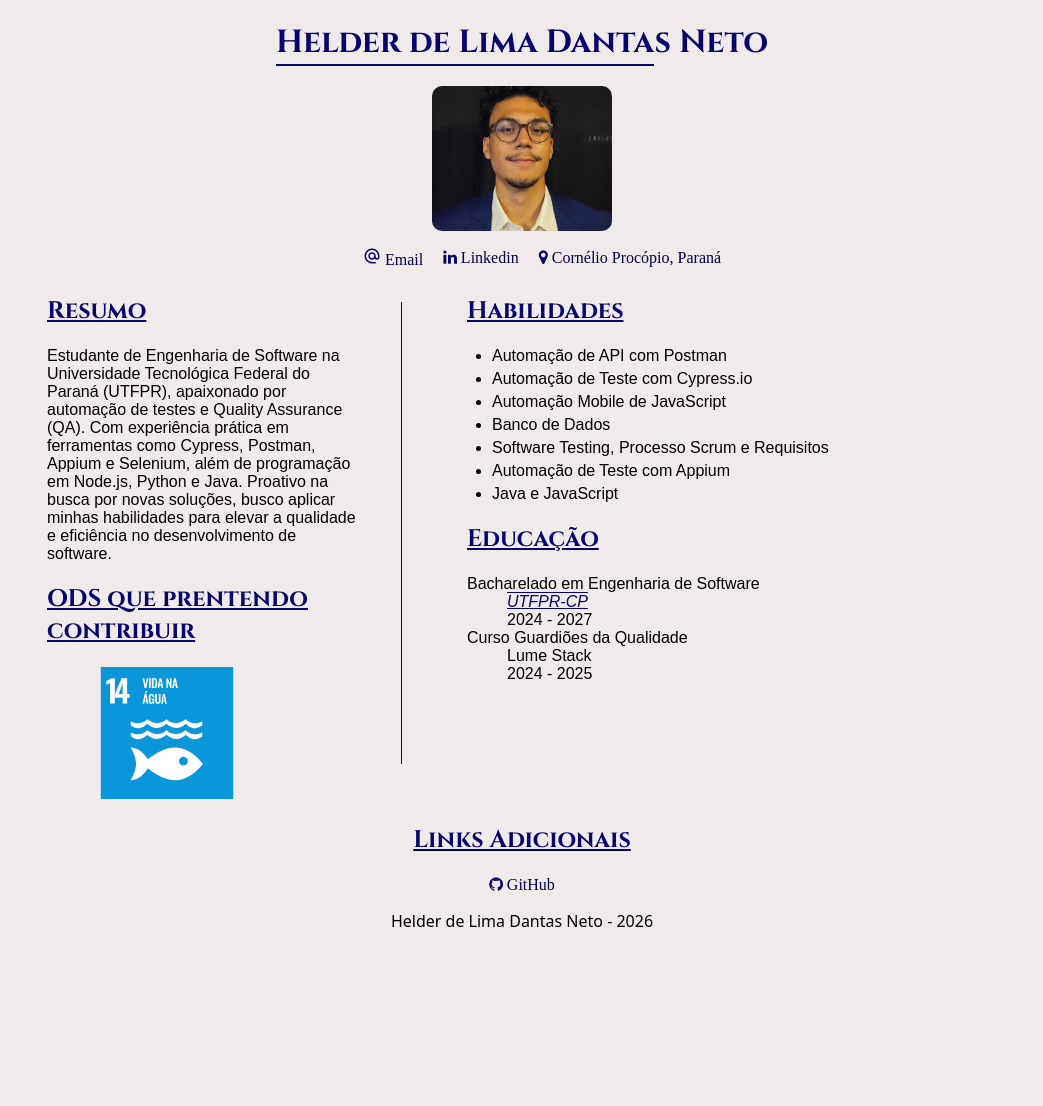
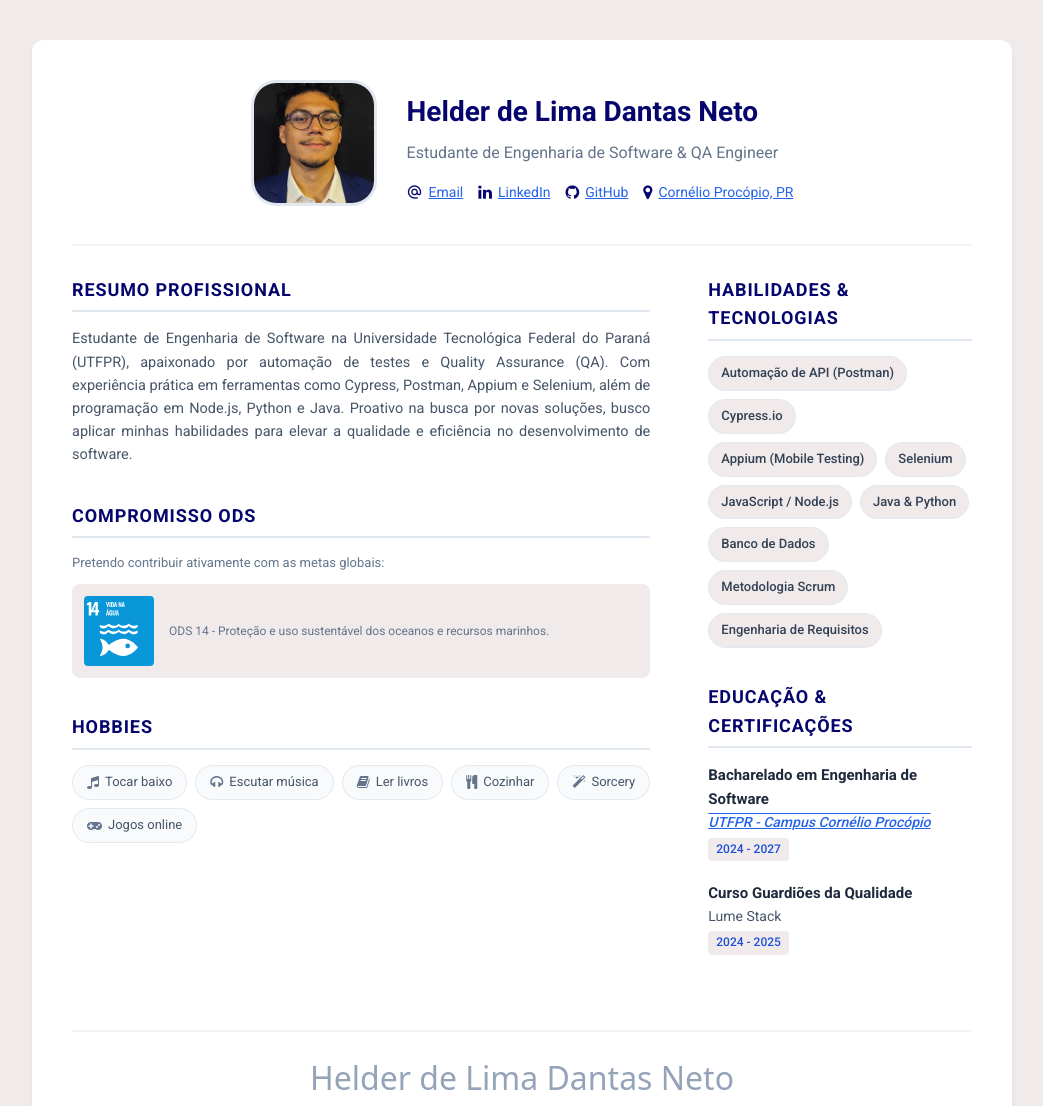
Before and after one commit to helder639/helder639.github.io, a plain HTML site: page index.html in a window 1280 px wide. Shown: the top 1106 px of the page, without its empty margins (118-1161 px from the left). Before the commit the page ends 948 px from the top, so only its background shows below. Drawn offline with nearby package versions, Linux system fonts and the light colour scheme; a web font is replaced by a local one.

Commit message:
finalizando curriculo online

```diff
--- a/index.html
+++ b/index.html
@@ -1,75 +1,105 @@
 <!DOCTYPE html>
 <html lang="pt-br">
+
 <head>
     <meta charset="UTF-8">
     <meta name="viewport" content="width=device-width, initial-scale=1">
     <link rel="stylesheet" href="https://fonts.googleapis.com/icon?family=Material+Icons+Outlined">
-    <link rel="stylesheet" href="https://fonts.googleapis.com/icon?family=Material+Symbols+Outlined">
     <link rel="stylesheet" href="https://cdnjs.cloudflare.com/ajax/libs/font-awesome/4.7.0/css/font-awesome.min.css">
     <link rel="stylesheet" href="style.css">
     <link rel="preconnect" href="https://fonts.googleapis.com">
     <link rel="preconnect" href="https://fonts.gstatic.com" crossorigin>
-    <link href="https://fonts.googleapis.com/css2?family=Bitcount+Grid+Double:wght@100..900&family=Cinzel:wght@400..900&family=Libre+Barcode+EAN13+Text&display=swap" rel="stylesheet">
+    <link href="https://fonts.googleapis.com/css2?family=Libre+Barcode+EAN13+Text&family=Roboto:wght@300;400;500;700&display=swap" rel="stylesheet">
     <title>Currículo - Helder de Lima Dantas Neto</title>
 </head>
 
 <body>
-    <header>
-        <h1><span>Helder de Lima Danta</span>s Neto</h1>
-    </header>
-    <figure id="foto1">
-        <img src="figs/Perfil.jpeg" id="Perfil" alt="Foto de perfil">
-    </figure>
+    <div class="resume-wrapper">
+        <header class="header-container">
+            <div class="header-foto">
+                <img src="figs/Perfil.jpeg" id="Perfil" alt="Foto de perfil Helder">
+            </div>
+            <div class="header-dados">
+                <h1>Helder de Lima Dantas Neto</h1>
+                <p class="subtitulo">Estudante de Engenharia de Software & QA Engineer</p>
                 <nav>
                     <ul id="Contato">
-            <li><i class="material-icons-outlined" style="font-size: 18px; " >alternate_email</i> <a href="mailto:neto0309@hotmail.com"> Email</a></li>
-            <li><i class="fa fa-linkedin"></i><a href="https://www.linkedin.com/in/helder-neto-qaengineer/" target="_blank"> Linkedin</a></li>
-            <li><i class="fa fa-map-marker"></i> <a href="https://www.google.com/maps/place/Cornélio+Procópio,+PR/@-23.1825676,-50.6521999,14z/data=!4m6!3m5!1s0x94eadf17b06e81af:0xc38f2f9ebf143f8a!8m2!3d-23.1853407!4d-50.648509!16s%2Fg%2F11bxfxhz1r?entry=ttu&g_ep=EgoyMDI2MDMyMi4wIKXMDSoASAFQAw%3D%3D" target="_blank" title="Localização"> Cornélio Procópio, Paraná</a></li>
+                        <li><i class="material-icons-outlined">alternate_email</i> <a href="mailto:neto0309@hotmail.com">Email</a></li>
+                        <li><i class="fa fa-linkedin"></i> <a href="https://www.linkedin.com/in/helder-neto-qaengineer/" target="_blank">LinkedIn</a></li>
+                        <li><i class="fa fa-github"></i> <a href="https://github.com/helder639" target="_blank">GitHub</a></li>
+                        <li><i class="fa fa-map-marker"></i> <a href="http://maps.google.com/?q=Cornélio+Procópio,+Paraná" target="_blank">Cornélio Procópio, PR</a></li>
                     </ul>
                 </nav>
+            </div>
+        </header>
 
-    <section class="container">
-        <div class="coluna-esquerda">
-            <h2>Resumo</h2>
-            <p class="texto">Estudante de Engenharia de Software na Universidade Tecnológica Federal do Paraná (UTFPR), apaixonado por automação de testes e Quality Assurance (QA).
-                Com experiência prática em ferramentas como Cypress, Postman, Appium e Selenium, além de programação em Node.js, Python e Java.
-                Proativo na busca por novas soluções, busco aplicar minhas habilidades para elevar a qualidade e eficiência no desenvolvimento de software.</p>
+        <main class="container">
+            <section class="coluna-esquerda">
+                <div class="secao">
+                    <h2>Resumo Profissional</h2>
+                    <p class="texto">Estudante de Engenharia de Software na Universidade Tecnológica Federal do Paraná (UTFPR), apaixonado por automação de testes e Quality Assurance (QA). Com experiência prática em ferramentas como Cypress, Postman, Appium e Selenium, além de programação em Node.js, Python e Java. Proativo na busca por novas soluções, busco aplicar minhas habilidades para elevar a qualidade e eficiência no desenvolvimento de software.</p>
+                </div>
 
-            <h2>ODS que prentendo contribuir</h2>
-            <figure>
-                <img src="figs/SDG-14.svg" id="ODS14" alt="ODS 14 - Vida na Água" width="300" height="200">
+                <div class="secao">
+                    <h2>Compromisso ODS</h2>
+                    <p class="texto-sub">Pretendo contribuir ativamente com as metas globais:</p>
+                    <figure id="container-ods">
+                        <img src="figs/SDG-14.svg" id="ODS14" alt="ODS 14 - Vida na Água" width="140" height="115">
+                        <figcaption>ODS 14 - Proteção e uso sustentável dos oceanos e recursos marinhos.</figcaption>
                     </figure>
                 </div>
-        <div class="coluna-direita">
-            <h2>Habilidades</h2>
-            <ul class="texto" id="lista">
-                <li>Automação de API com Postman</li>
-                <li>Automação de Teste com Cypress.io</li>
-                <li>Automação Mobile de JavaScript</li>
-                <li>Banco de Dados</li>
-                <li>Software Testing, Processo Scrum e Requisitos</li>
-                <li>Automação de Teste com Appium</li>
-                <li>Java e JavaScript</li>
-            </ul>
-            <h2>Educação</h2>
-            <dl class="texto">
-                <dt>Bacharelado em Engenharia de Software</dt>
-                <dd><a href="https://www.utfpr.edu.br/campus/cornelioprocopio" target="_blank">UTFPR-CP</a></dd>
-                <dd>2024 - 2027</dd>
-                <dt>Curso Guardiões da Qualidade</dt>
-                <dd>Lume Stack</dd>
-                <dd>2024 - 2025</dd>
-            </dl>
+
+                <div class="secao">
+                    <h2>Hobbies</h2>
+                    <div class="hobbies-container">
+                        <span class="hobby-item"><i class="fa fa-music"></i> Tocar baixo</span>
+                        <span class="hobby-item"><i class="fa fa-headphones"></i> Escutar música</span>
+                        <span class="hobby-item"><i class="fa fa-book"></i> Ler livros</span>
+                        <span class="hobby-item"><i class="fa fa-cutlery"></i> Cozinhar</span>
+                        <span class="hobby-item"><i class="fa fa-magic"></i> Sorcery</span>
+                        <span class="hobby-item"><i class="fa fa-gamepad"></i> Jogos online</span>
+                    </div>
                 </div>
             </section>
-        <br><br>
-        <h2 class="final">Links Adicionais</h2>
-        <ul class="final">
-            <li><i class="fa fa-github"></i> <a href="https://github.com/helder639" target="_blank">GitHub</a></li>
-        </ul>
 
-    <footer class="final">
-        <p>Helder de Lima Dantas Neto - 2026</p>
+            <section class="coluna-direita">
+                <div class="secao">
+                    <h2>Habilidades & Tecnologias</h2>
+                    <div class="skills-grid">
+                        <span class="skill-tag">Automação de API (Postman)</span>
+                        <span class="skill-tag">Cypress.io</span>
+                        <span class="skill-tag">Appium (Mobile Testing)</span>
+                        <span class="skill-tag">Selenium</span>
+                        <span class="skill-tag">JavaScript / Node.js</span>
+                        <span class="skill-tag">Java & Python</span>
+                        <span class="skill-tag">Banco de Dados</span>
+                        <span class="skill-tag">Metodologia Scrum</span>
+                        <span class="skill-tag">Engenharia de Requisitos</span>
+                    </div>
+                </div>
+
+                <div class="secao">
+                    <h2>Educação & Certificações</h2>
+                    <div class="timeline">
+                        <div class="timeline-item">
+                            <h3>Bacharelado em Engenharia de Software</h3>
+                            <p class="instituicao"><a href="https://www.utfpr.edu.br/campus/cornelioprocopio" target="_blank">UTFPR - Campus Cornélio Procópio</a></p>
+                            <span class="periodo">2024 - 2027</span>
+                        </div>
+                        <div class="timeline-item">
+                            <h3>Curso Guardiões da Qualidade</h3>
+                            <p class="instituicao">Lume Stack</p>
+                            <span class="periodo">2024 - 2025</span>
+                        </div>
+                    </div>
+                </div>
+            </section>
+        </main>
+
+        <footer class="footer-container">
+            <p>Helder de Lima Dantas Neto</p>
         </footer>
+    </div>
 </body>
+
 </html>
--- a/style.css
+++ b/style.css
@@ -1,122 +1,242 @@
-body{
+
+* {
+    margin: 0;
+    padding: 0;
+    box-shadow: border-box;
+}
+
+body {
     background-color: #f0eaea;
+    font-family: 'Roboto', sans-serif;
+    color: #334155;
+    line-height: 1.6;
+    padding: 40px 20px;
 }
-body i{
+
+#Contato i {
+    color: rgb(5, 5, 109) !important;
+}
+
+.resume-wrapper {
+    max-width: 900px;
+    margin: 0 auto;
+    background-color: #ffffff;
+    padding: 40px;
+    border-radius: 12px;
+    box-shadow: 0 4px 6px -1px rgba(0, 0, 0, 0.05), 0 2px 4px -1px rgba(0, 0, 0, 0.03);
+}
+
+a {
+    color: #2563eb;
+    transition: color 0.2s ease;
+}
+
+a:hover {
     color: rgb(5, 5, 109);
+    text-decoration: underline;
 }
-body a{
-    text-decoration: none;
-    color: rgb(2, 2, 68);
+
+h2 {
+    color: rgb(5, 5, 109);
+    font-size: 18px;
+    font-weight: 700;
+    text-transform: uppercase;
+    letter-spacing: 0.05em;
+    margin-bottom: 15px;
+    padding-bottom: 6px;
+    border-bottom: 2px solid #e2e8f0;
 }
-body a:hover{
-    color: rgb(4, 56, 197);
+
+.secao {
+    margin-bottom: 35px;
+}
+
+.header-container {
+    display: flex;
+    justify-content: center;
+    align-items: center;
+    gap: 30px;
+    padding-bottom: 30px;
+    border-bottom: 2px solid #f1f5f9;
+    margin-bottom: 30px;
+}
+
+#Perfil {
+    width: 120px;
+    height: 120px;
+    border-radius: 20%;
+    object-fit: cover;
+    border: 3px solid #e2e8f0;
+}
+
+.header-dados h1 {
+    font-size: 28px;
+    color: rgb(5, 5, 109);
+    font-weight: 700;
+    margin-bottom: 5px;
+}
+
+.header-dados .subtitulo {
+    font-size: 16px;
+    color: #64748b;
+    font-weight: 400;
+    margin-bottom: 15px;
+}
+
+#Contato {
+    display: flex;
+    flex-wrap: wrap;
+    gap: 15px;
+    list-style: none;
+}
+
+#Contato li {
+    display: flex;
+    align-items: center;
+    gap: 6px;
+    font-size: 14px;
+    color: #475569;
+}
+
+#Contato i {
+    font-size: 16px;
+    color: #64748b;
 }
 
 .container {
     display: flex;
-    gap: 65px;
-    max-width: 1050px;
-    margin: -30px 37px -70px auto;
-    padding: 20px;
+    gap: 40px;
 }
 
 .coluna-esquerda {
-    flex: 1;
-    position: relative;
-    padding-right: 40px
-}
-.coluna-esquerda::after {
-    content: "";
-    position: absolute;
-    right: 0;
-    top: 5%;
-    height: 85%;
-    width: 1px;
-    background-color: rgb(5, 5, 109);
+    margin-right: 18px;
 }
 
-.coluna-direita {
-    flex: 2;
+.coluna-right {
+    flex: 1;
 }
 
-a[href="https://www.utfpr.edu.br/campus/cornelioprocopio"]{
-    color: rgb(5, 5, 109);
-    font-style: italic;
-    text-decoration: underline overline;
+.texto {
+    font-size: 14.5px;
+    color: #475569;
+    text-align: justify;
 }
 
-h1{
-    text-align: center;
-    color: rgb(5, 5, 109);
-    font-family: "Cinzel", serif;
-    font-style: normal;
-}
-h1 span{
-    border-bottom: 2px solid rgb(5, 5, 109);
-    padding-bottom: 0px;
-    font-family: "Cinzel", serif;
-    font-style: normal;
-
-
+.texto-sub {
+    font-size: 13px;
+    color: #64748b;
+    margin-bottom: 10px;
 }
 
-#foto1{
-    display:flex;
-    justify-content: center;
+#container-ods {
+    display: flex;
     align-items: center;
-}
-#Perfil {
-    width: 180px;
-    height: 145px;
-    border-radius: 10px;
-
-}
-#Contato{
-    display: flex;
-    justify-content: center;
-    align-items: center;
-    gap: 20px;
-    list-style: none;
-}
-
-
-h2{
-    color: rgb(5, 5, 109);
-    font-family: "Cinzel", serif;
-    font-style: normal;
-    text-decoration: underline;
+    gap: 15px;
+    background-color: #f0eaea;
+    padding: 12px;
+    border-radius: 8px;
 }
 
 #ODS14 {
-    width: 160px;
-    height: 132px;
-    border-radius: 10px;
-    }
-
-
-.texto{
-    font-family:Arial, Helvetica, sans-serif
+    width: 70px;
+    height: auto;
+    border-radius: 4px;
 }
 
-#lista{
-    list-style-type: disc;
-    padding-left: 25px;
-    display: block;
-}
-#lista li{
-    display: list-item;
-    margin-bottom: 5px;
+.hobbies-container {
+    display: flex;
+    flex-wrap: wrap;
+    gap: 8px;
+    margin-top: 10px;
 }
 
-.final{
-    text-align: center;
-    justify-content: center;
-    list-style: none;
-    padding: 0;
+.hobby-item {
+    background-color: #f8fafc;
+    color: #475569;
+    padding: 6px 14px;
+    border-radius: 20px;
+    font-size: 13px;
+    font-weight: 400;
+    border: 1px solid #e2e8f0;
+    display: flex;
+    align-items: center;
+    gap: 6px;
 }
 
+.hobby-item i {
+    color: #64748b !important;
+    font-size: 14px;
+}
 
-footer{
+#container-ods figcaption {
+    font-size: 12px;
+    color: #64748b;
+}
+
+.skills-grid {
+    display: flex;
+    flex-wrap: wrap;
+    gap: 8px;
+}
+
+.skill-tag {
+    background-color: #f0eaea;
+    color: #334155;
+    padding: 6px 12px;
+    border-radius: 20px;
+    font-size: 13px;
+    font-weight: 500;
+    border: 1px solid #e2e8f0;
+}
+
+.timeline {
+    display: flex;
+    flex-direction: column;
+    gap: 20px;
+}
+
+.timeline-item h3 {
+    font-size: 15px;
+    color: #1e293b;
+    font-weight: 600;
+}
+
+.timeline-item .instituicao {
+    font-size: 14px;
+    color: #475569;
+}
+
+.timeline-item .periodo {
+    display: inline-block;
+    font-size: 12px;
+    background-color: #f0eaea;
+    color: #1d4ed8;
+    padding: 2px 8px;
+    border-radius: 4px;
+    margin-top: 4px;
+    font-weight: 500;
+}
+
+.timeline-item .instituicao a {
+    font-style: normal;
+    text-decoration: none;
+    font-weight: 500;
+}
+
+.footer-container {
+    margin-top: 40px;
+    padding-top: 20px;
+    border-top: 2px solid #f1f5f9;
+    text-align: center;
+}
+
+.footer-container p {
     font-family: "Libre Barcode EAN13 Text", system-ui;
-    font-style: normal;
+    font-size: 32px;
+    color: #94a3b8;
 }
+
+.timeline-item .instituicao a {
+    text-decoration: underline overline !important;
+    font-style: italic;
+}
```
Lines whose indentation alone changed are shown as unchanged.
